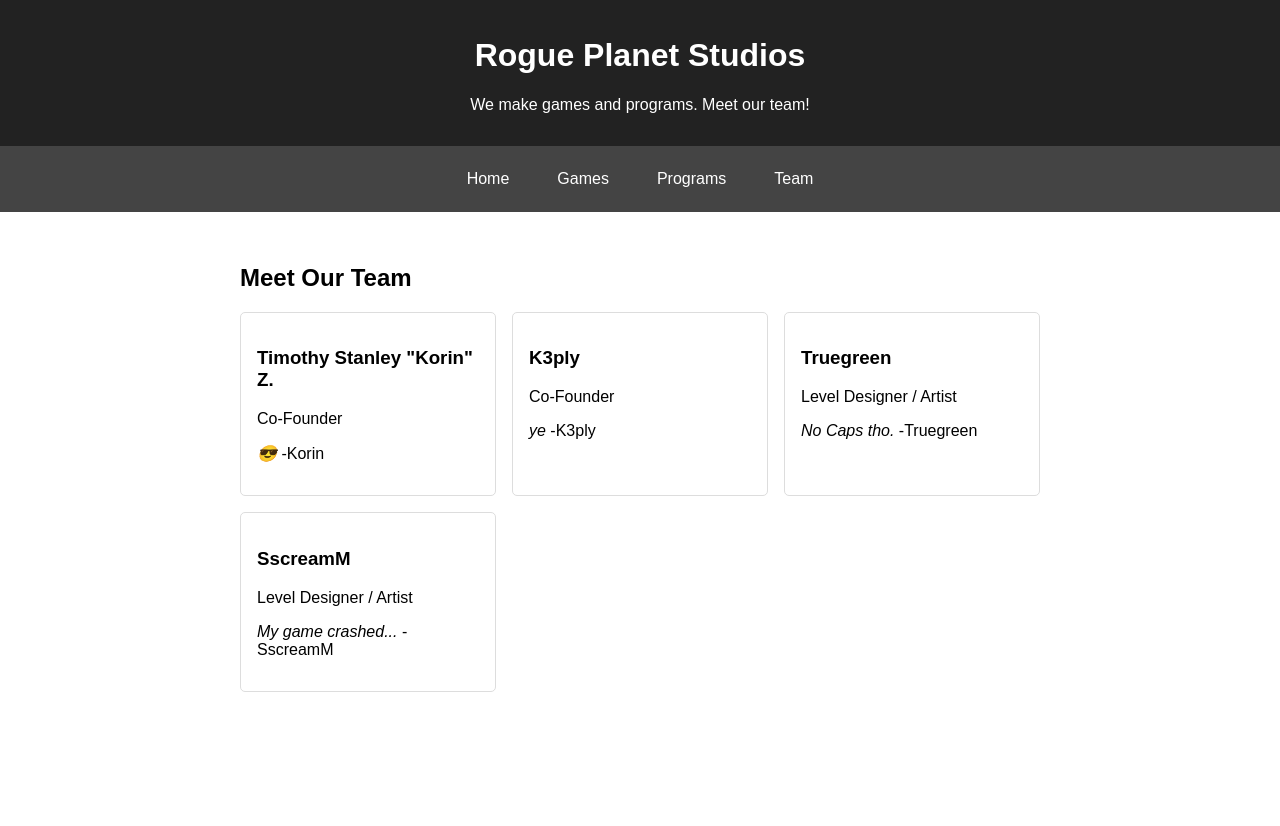
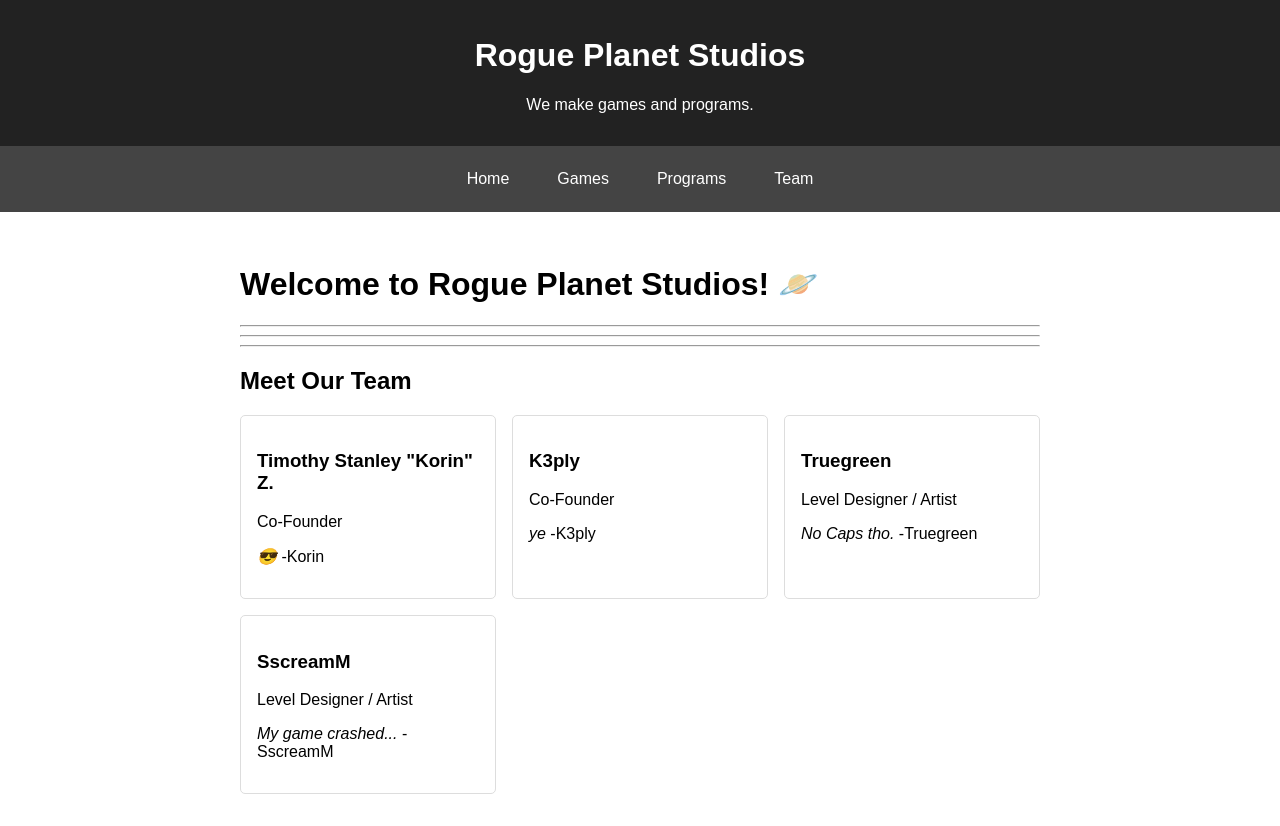
Before and after one commit to KorinYTUK/old.rogueplanetstudios.eu.org, a plain HTML site: page index.html in a window 1280 px wide. Before the commit the page ends 800 px from the top, so only its background shows below. Drawn offline with Linux system fonts and the light colour scheme.

Commit message:
Update index.html

```diff
--- a/index.html
+++ b/index.html
@@ -61,7 +61,7 @@
 <body>
     <header>
         <h1>Rogue Planet Studios</h1>
-        <p>We make games and programs. Meet our team!</p>
+        <p>We make games and programs.</p>
     </header>
     <nav>
         <a href="#">Home</a>
@@ -70,6 +70,8 @@
         <a href="#team">Team</a>
     </nav>
     <div class="container">
+      <h1>Welcome to Rogue Planet Studios! &#129680;</h1>
+      <hr><hr><hr>
         <h2 name="team">Meet Our Team</h2>
         <div class="team">
             <!-- Add team members here -->
```
